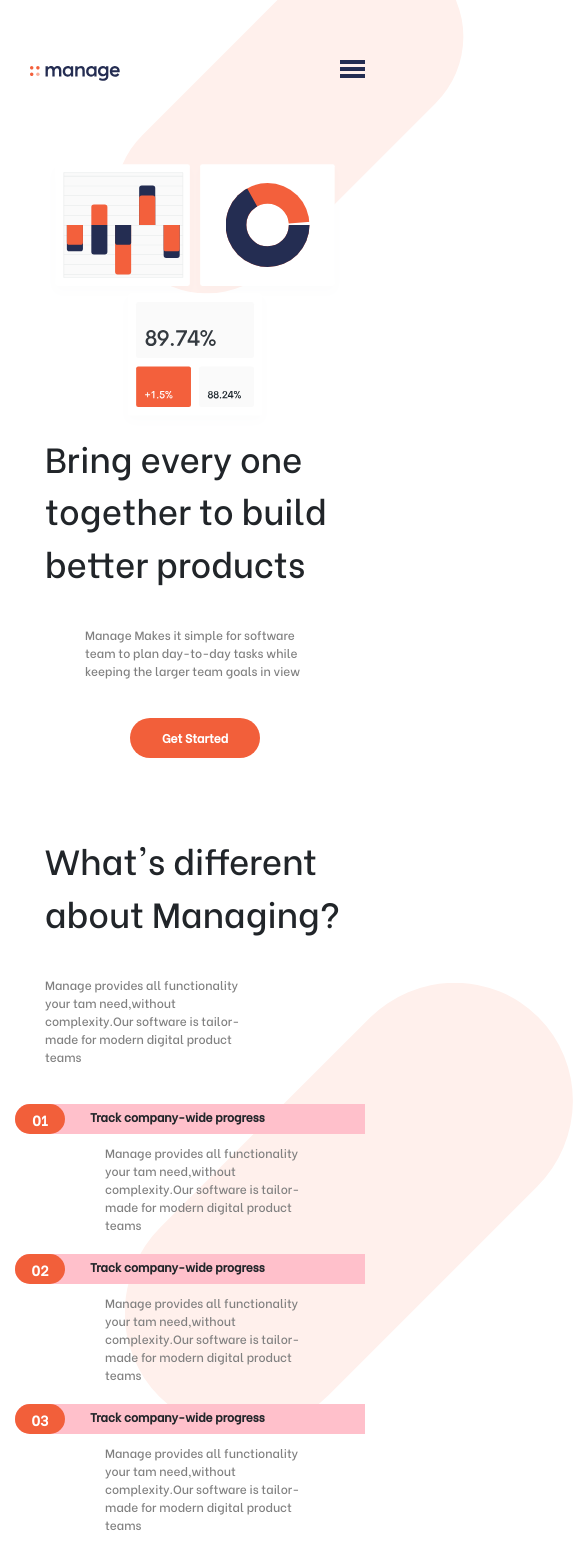
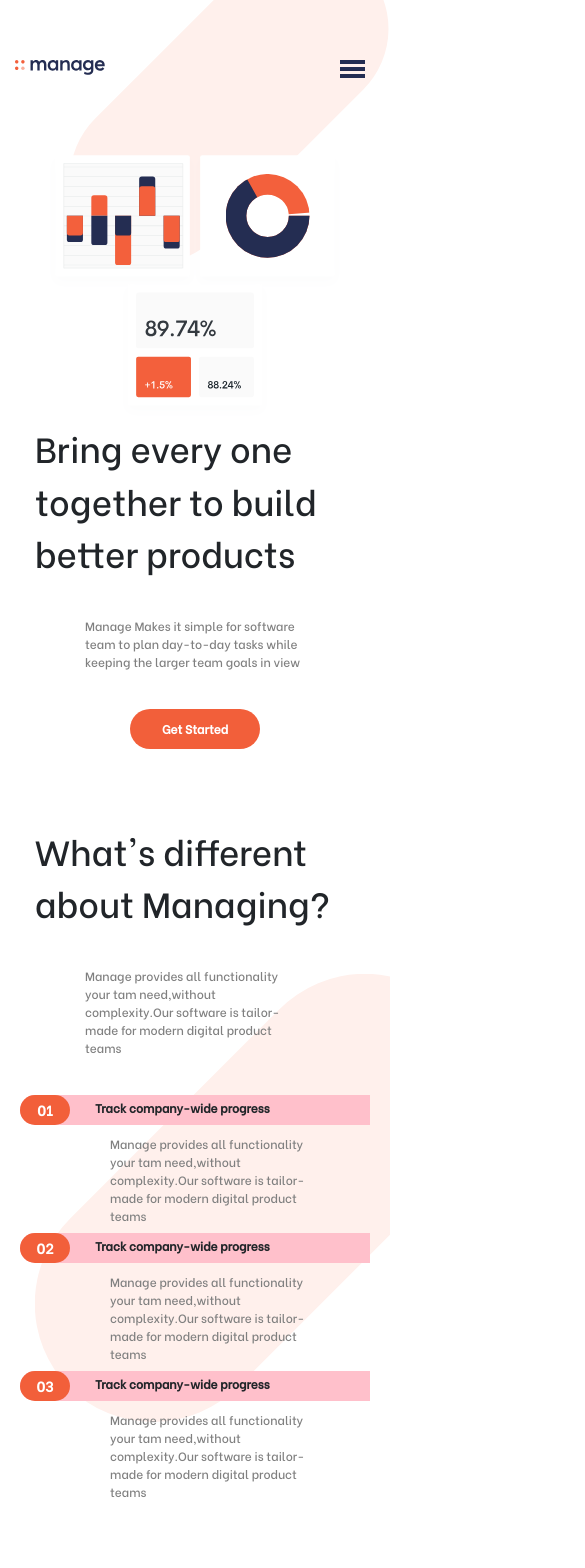
Before and after one commit to mohamedhamdy2017/landing-page, a React (Create React App) app: page / in a window 390 px wide. Shown: the top 1568 px of the page, 585 px wide, since content can reach past the window. Built offline with nearby package versions, Linux system fonts and the light colour scheme.

Commit message:
update style

```diff
--- a/src/assets/scss/landing-page.scss
+++ b/src/assets/scss/landing-page.scss
@@ -1,13 +1,14 @@
-.container {
-  display: contents !important;
-  overflow-x: hidden;
+.Container {
+  display: contents;
+  overflow-x: hidden !important;
+  flex-direction: column;
 }
 .tablet-pattern {
   position: absolute;
   top: -55px;
   z-index: -1;
-  right: 0px;
-  width: 350px;
+  right: 20px;
+  width: 320px;
 }
 .menu {
   display: none;
@@ -33,11 +34,13 @@
   display: flex;
   align-items: center;
   justify-content: space-between;
-  padding: 60px;
+  padding: 80px;
   flex-direction: row;
 }
 .bringTextCo {
   width: 350px;
+  display: flex;
+  justify-content: center;
 }
 .bringText {
   font-size: 50px;
@@ -55,7 +58,7 @@
   cursor: pointer;
 }
 .manageSection {
-  display: flex !important;
+  display: flex;
   align-items: center;
   justify-content: space-between;
   padding: 60px;
@@ -111,7 +114,7 @@
   width: 450px;
   position: absolute;
   z-index: -1;
-  left: -200px;
+  left: -100px;
 }
 .Num {
   max-width: 50px;
@@ -148,9 +151,9 @@
   font-family: "BoldFont";
 }
 .commentsSection {
-  display: flex;
+  display: contents;
   flex-direction: column;
-  margin-top: 180px;
+  margin-top: 280px;
 }
 .commentsList {
   display: flex;
@@ -162,9 +165,9 @@
   text-align: center;
 }
 .commentContainer {
-  width: 420px;
+  width: 350px;
   height: 180px;
-  background-color: #eee;
+  background-color: #000;
   display: flex;
   margin-right: 10px;
   margin-top: 30px;
@@ -350,17 +353,17 @@
   p {
     text-align: right;
   }
-  .container {
+  .Container {
     display: flex;
-    overflow-x: hidden;
-    flex-direction: column;
+    overflow-x: hidden !important;
+    padding: 0px;
   }
   .logo {
     width: 90px;
-    margin-right: 15px;
+    margin-left: 15px;
   }
   .tablet-pattern {
-    right: -90px;
+    right: 0px;
   }
   .menu {
     top: 60px;
@@ -407,7 +410,7 @@
     width: 350px;
     position: absolute;
     z-index: -1;
-    right: -300px;
+    right: -100px;
     top: 150px;
   }
   .Num {
@@ -437,12 +440,11 @@
   }
   .simplifySection {
     height: 280px;
-    flex-wrap: wrap;
+    flex-direction: column;
     display: flex;
     justify-content: center;
     padding-right: 0px;
     padding-left: 0px;
-    padding-bottom: 20px;
   }
   .simplifyTxt {
     width: 320px;
@@ -521,6 +523,18 @@
     margin-top: 50px;
   }
   .commentContainer {
+    width: 200px;
     margin-bottom: 15px;
+    margin-right: 0px;
+  }
+  .tipsContainer {
+    width: 300px;
+    display: contents;
+  }
+  .manageTextContainer {
+    width: 250px;
+    margin-top: 30px;
+    margin-bottom: 30px;
+    margin-left: 50px;
   }
 }
--- a/src/views/Landing_page.js
+++ b/src/views/Landing_page.js
@@ -1,6 +1,6 @@
 import "../assets/scss/app.scss";
 import React from "react";
-import { Container, Button, Row, Col } from "reactstrap";
+import { Button, Row, Col } from "reactstrap";
 import { ManageTips } from "../components/ManageTips";
 import { commentsList } from "./commentsData";
 import logo from "../assets/svg/logo.svg";
@@ -21,31 +21,26 @@ const Landing_page = () => {
     console.log("Data", data);
   };
   return (
-    <div className="container-fluid">
-      <Container className="container">
-        <Col>
+    <div className="container-fluid Container">
       <img src={rightPhoto} className="tablet-pattern" />
-        </Col>
 
-        <Row>
+      <div className="row">
         <Col md={12} className="head">
-            <Col>
           <img src={logo} className="logo" />
-            </Col>
-            <Col className="navBar">
+          <div className="row navBar">
             <label className="headTitles">Pricing</label>
             <label className="headTitles">Product</label>
             <label className="headTitles">About Us</label>
             <label className="headTitles">Carrers</label>
             <label className="headTitles">Community</label>
-            </Col>
+          </div>
           <Button className="get-Start-btn">
             <label className="get-Start-txt">Get Started</label>
           </Button>
         </Col>
         <img src={menu} className="menu" />
-        </Row>
-        <Row className="bringContainerView">
+      </div>
+      <Row md={12} className="bringContainerView">
         <Col className="bringContent">
           <Col className="bringTextCo">
             <label className="bringText">
@@ -67,14 +62,14 @@ const Landing_page = () => {
         <img src={illustration} className="illustration" />
       </Row>
 
-        <Row xs="auto" md={12} className="manageSection">
-          <Col xs="auto" md={6}>
+      <Row md={12} className="manageSection">
+        <Col xs="auto" md={6} className="tipsContent">
           <Col className="bringTextCo">
             <label className="bringText">
               {"What's different about Managing?"}
             </label>
           </Col>
-            <Col className="manageTextCo">
+          <Col className="manageTextContainer">
             <label className="manageText">
               {
                 "Manage provides all functionality your tam need,without complexity.Our software is tailor-made for modern digital product teams"
@@ -110,7 +105,7 @@ const Landing_page = () => {
         </Col>
       </Row>
 
-        <Col className="commentsSection">
+      <Col md={12} xs="auto" className="commentsSection">
         <h2 className="commentsHeadText">What they 've said?</h2>
 
         <Row xs="auto" className="commentsList">
@@ -141,7 +136,7 @@ const Landing_page = () => {
         </Col>
       </Col>
 
-        <div className="container-fluid simplifySection">
+      <Col md={12} xs="auto" className="simplifySection">
         <label className="simplifyTxt">
           Simplify how your team works today.
         </label>
@@ -149,11 +144,9 @@ const Landing_page = () => {
         <img src={rightPhoto} className="simplifyPhoto" />
 
         <Button className="simplifyBtn">
-            <label className="get-Start-txt simplifyBtnLabel">
-              Get Started
-            </label>
+          <label className="get-Start-txt simplifyBtnLabel">Get Started</label>
         </Button>
-        </div>
+      </Col>
 
       <Col className="footerSection">
         <Col className="socialContent">
@@ -211,7 +204,6 @@ const Landing_page = () => {
           </label>
         </Row>
       </Col>
-      </Container>
     </div>
   );
 };
```
Lines whose indentation alone changed are shown as unchanged.
